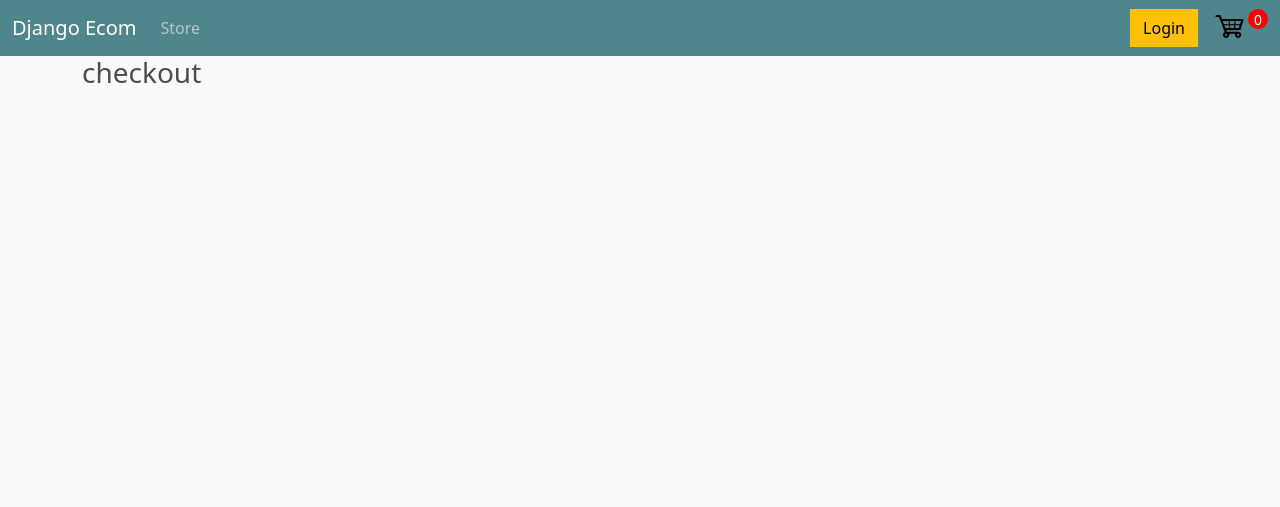
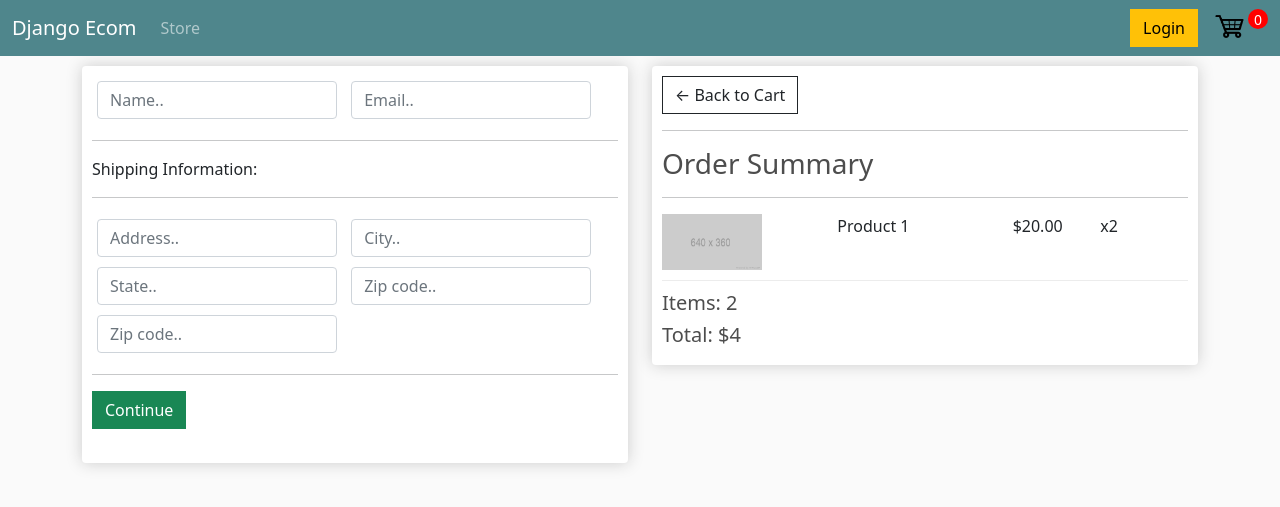
Before and after one commit to MarianoZalazar/django-ecommerce, a Django app: page /checkout/ in a window 1280 px wide. Shown: the top 507 px of the page. Run offline with Django 3.2, Linux system fonts and the light colour scheme.

Commit message:
Adding cart and checkout templates

```diff
--- a/store/templates/store/checkout.html
+++ b/store/templates/store/checkout.html
@@ -10,7 +10,66 @@
 </head>
 <body>
     {% block content%}
-    <h3>checkout</h3>
+    <div class="row">
+        <div class="col-lg-6">
+            <div class="box-element" id="form-wrapper">
+                <form id="form">
+					<div id="user-info">
+						<div class="form-field">
+							<input required class="form-control" type="text" name="name" placeholder="Name..">
+						</div>
+						<div class="form-field">
+							<input required class="form-control" type="email" name="email" placeholder="Email..">
+						</div>
+					</div>
+
+					<div id="shipping-info">
+						<hr>
+						<p>Shipping Information:</p>
+						<hr>
+						<div class="form-field">
+							<input class="form-control" type="text" name="address" placeholder="Address..">
+						</div>
+						<div class="form-field">
+							<input class="form-control" type="text" name="city" placeholder="City..">
+						</div>
+						<div class="form-field">
+							<input class="form-control" type="text" name="state" placeholder="State..">
+						</div>
+						<div class="form-field">
+							<input class="form-control" type="text" name="zipcode" placeholder="Zip code..">
+						</div>
+						<div class="form-field">
+							<input class="form-control" type="text" name="country" placeholder="Zip code..">
+						</div>
+					</div>
+
+					<hr>
+					<input id="form-button" class="btn btn-success btn-block" type="submit" value="Continue">
+				</form>
+                <br>
+                <div class="box-element hidden" id="payment-info">
+                    <small>Paypal Options</small>
+                </div>
+            </div>
+        </div>
+        <div class="col-lg-6">
+            <div class="box-element">
+                <a  class="btn btn-outline-dark" href="{% url 'cart' %}">&#x2190; Back to Cart</a>
+				<hr>
+				<h3>Order Summary</h3>
+				<hr>
+				<div class="cart-row">
+					<div style="flex:2"><img class="row-image" src="{% static 'images/product.png' %}"></div>
+					<div style="flex:2"><p>Product 1</p></div>
+					<div style="flex:1"><p>$20.00</p></div>
+					<div style="flex:1"><p>x2</p></div>
+				</div>
+				<h5>Items:   2</h5>
+				<h5>Total:   $4</h5>
+            </div>
+        </div>
+    </div>
     {%endblock content %}
 </body>
 </html>
--- a/store/templates/store/store.html
+++ b/store/templates/store/store.html
@@ -43,7 +43,7 @@
                 <hr>
                 <button class="btn btn-outline-secondary add-btn">Add to cart</button>
                 <a href="#" class="btn btn-outline-success">View</a>
-                <h4 style="display: inline-block;float:right;">$40</h4>
+                <h4 style="display: inline-block;float: right;">$40</h4>
             </div>
         </div>
     </div>
```
Also changed, not shown: store/templates/store/cart.html (+51 -1 lines).
